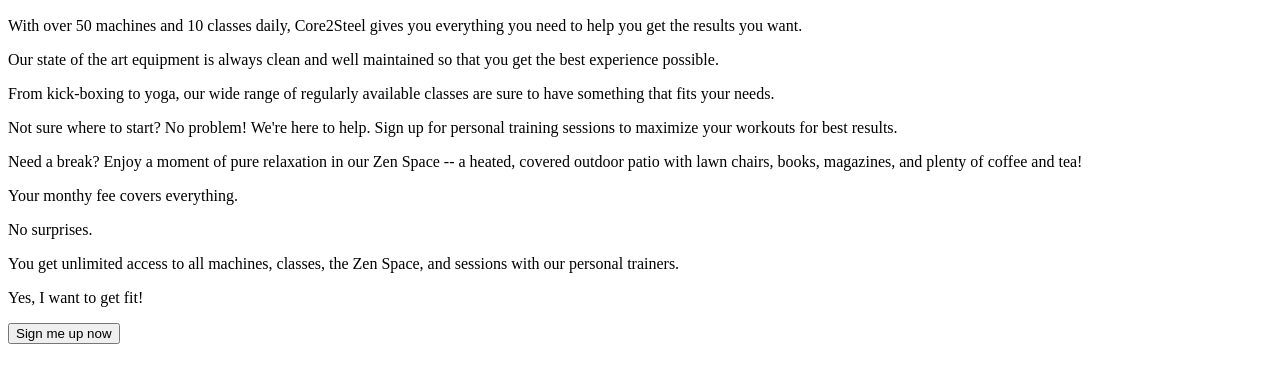
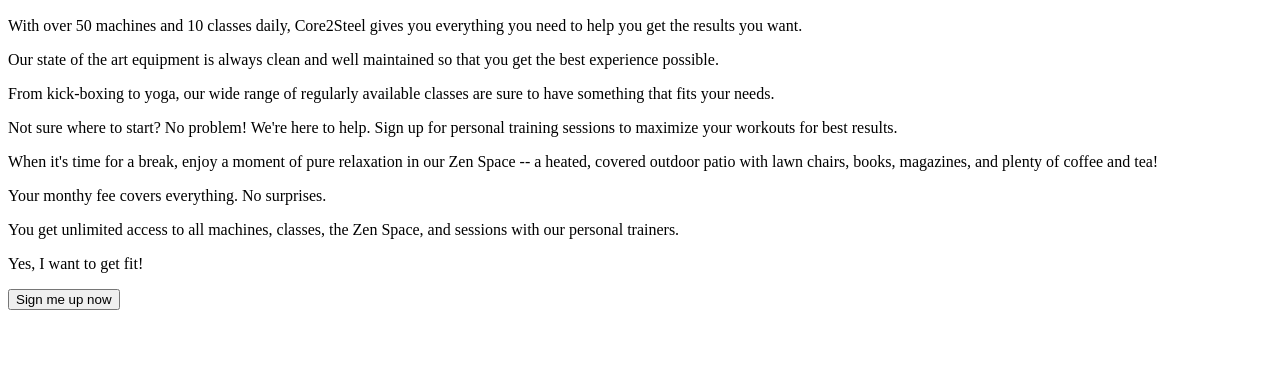
Before and after one commit to susanmaas/susanmaasportfolio, a plain HTML site: page core2steelfitness.html in a window 1280 px wide. Shown: the part 110-492 px from the top of the page. Drawn offline with Linux system fonts and the light colour scheme.

```diff
--- a/core2steelfitness.html
+++ b/core2steelfitness.html
@@ -19,11 +19,9 @@
 
     <p>Not sure where to start? No problem! We're here to help. Sign up for personal training sessions to maximize your workouts for best results.</p>
 
-    <p>Need a break? Enjoy a moment of pure relaxation in our Zen Space -- a heated, covered outdoor patio with lawn chairs, books, magazines, and plenty of coffee and tea!</p>
+    <p>When it's time for a break, enjoy a moment of pure relaxation in our Zen Space -- a heated, covered outdoor patio with lawn chairs, books, magazines, and plenty of coffee and tea!</p>
 
-    <p>Your monthy fee covers everything.</p>
-
-    <p>No surprises.</p>
+    <p>Your monthy fee covers everything. No surprises.</p>
 
     <p>You get unlimited access to all machines, classes, the Zen Space, and sessions with our personal trainers.</p>
 
```
Also changed, not shown: index.html (+2 -1 lines).
